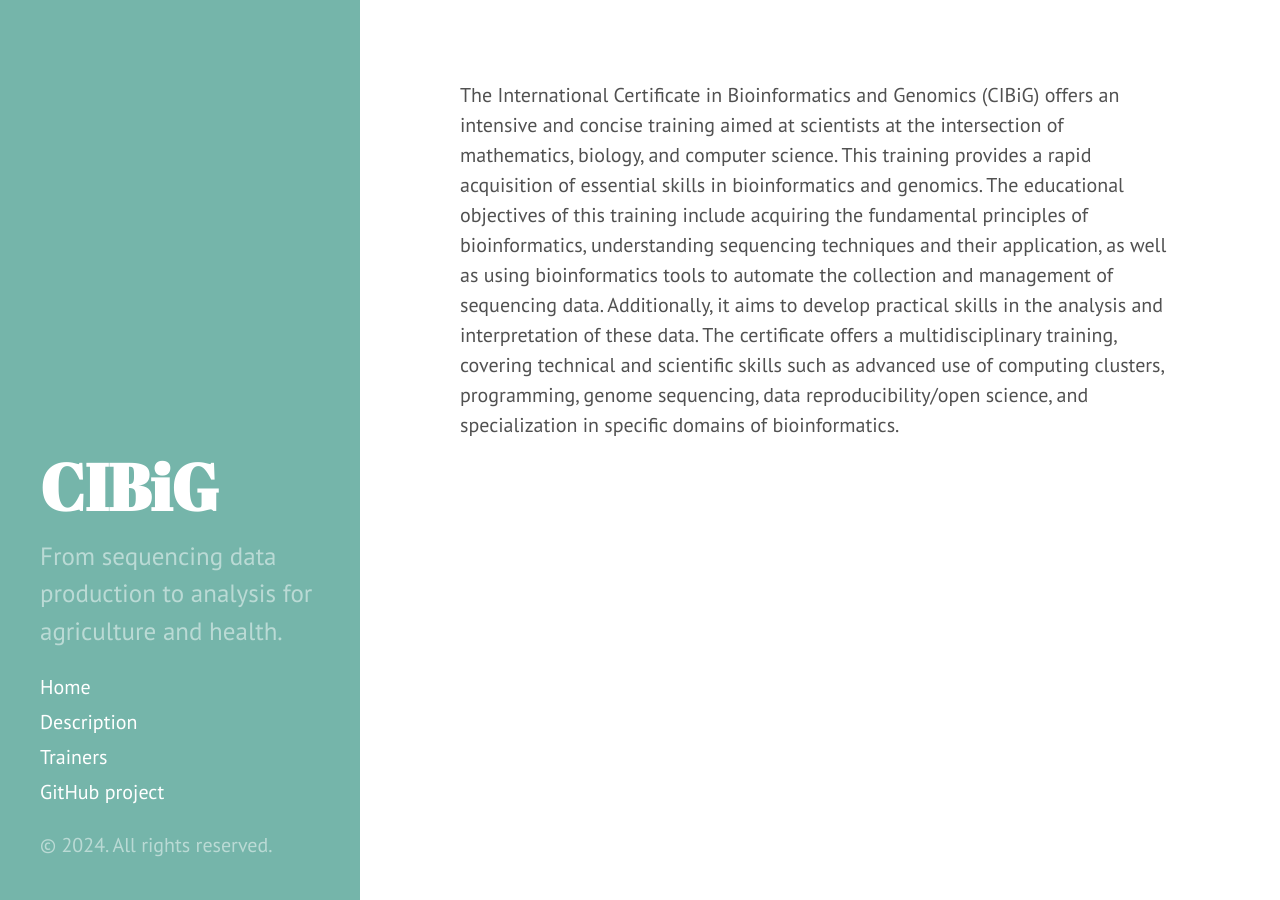
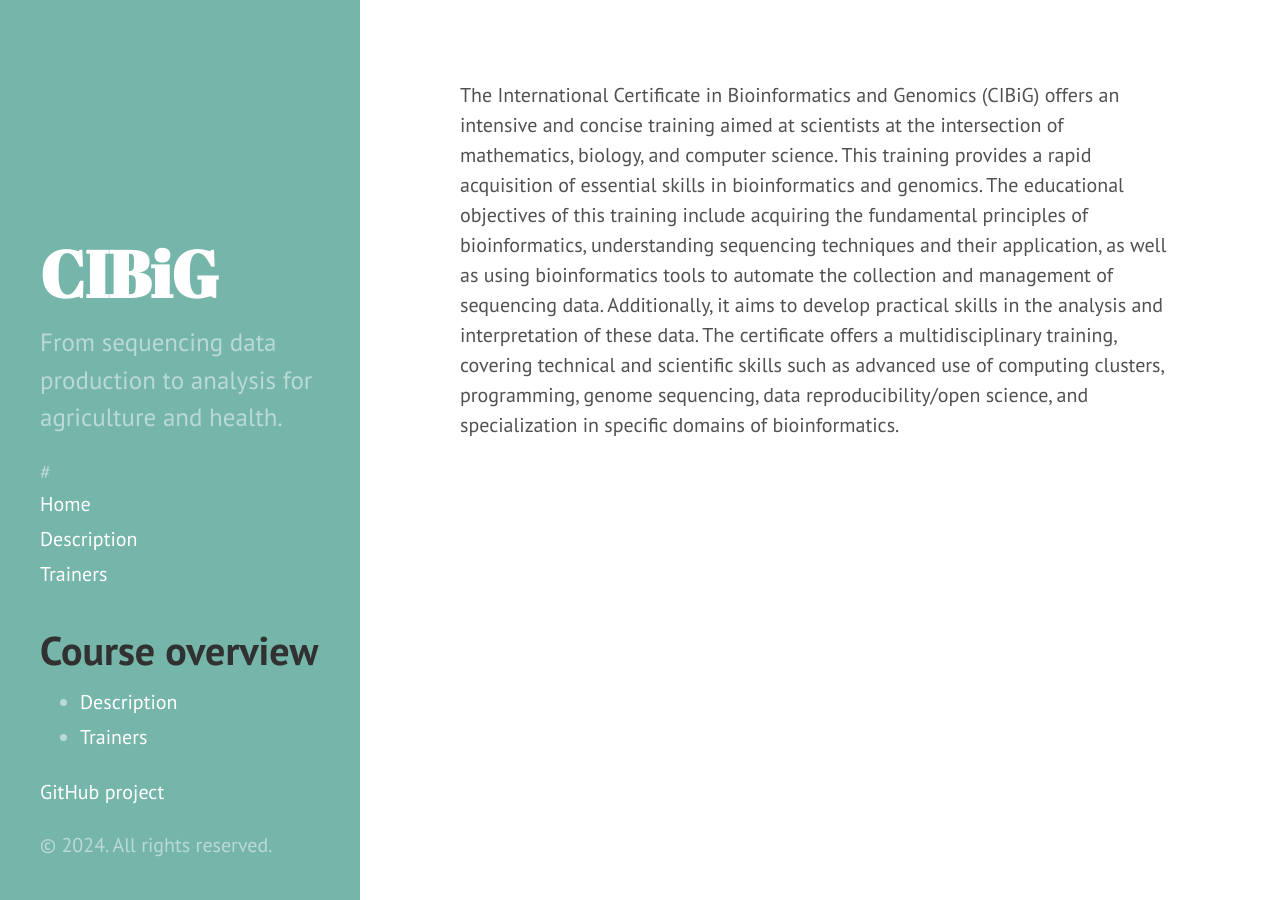
Before and after one commit to CIBiG-Course/CIBiG-course.github.io, a Jekyll site: the page built from docs/index.html, in a window 1280 px wide. Built offline with Jekyll 4.4.1, drawn with Linux system fonts in a browser that asks for light colours.

```diff
--- /dev/null
+++ b/docs/_data/navigation.yaml
@@ -0,0 +1,6 @@
+- title: Course overview
+  pages:
+  - title: Description
+    url: /intro/description/
+  - title: Trainers
+    url: /intro/trainers/
--- a/docs/_includes/sidebar.html
+++ b/docs/_includes/sidebar.html
@@ -2,7 +2,7 @@
   <div class="container sidebar-sticky">
     <div class="sidebar-about">
       <h1>
-        <a href="{{ site.baseurl }}">
+        <a href="{{ site.url }} target=_blank">
           {{ site.title }}
         </a>
       </h1>
@@ -10,7 +10,7 @@
     </div>
 
     <nav class="sidebar-nav">
-      <a class="sidebar-nav-item{% if page.url == site.baseurl %} active{% endif %}" href="{{ site.baseurl }}">Home</a>
+     # <a class="sidebar-nav-item{% if page.url == site.baseurl %} active{% endif %}" href="{{ site.baseurl }}">Home</a>
 
       {% comment %}
         The code below dynamically generates a sidebar nav of pages with
@@ -26,6 +26,21 @@
         {% endif %}
       {% endfor %}
 
+        {% for section in site.data.navigation %}
+    <h1>{{ section.title }}</h1>
+    <ul>
+      {% for link in section.pages %}
+        <li>
+          <a class="sidebar-nav-item{% if page.url == link.url %} active{% endif %}"
+            href="{{ site.baseurl }}{{ link.url }}">
+            {{ link.title }}
+          </a>
+        </li>
+      {% endfor %}
+    </ul>
+  {% endfor %}
+
+
       <a class="sidebar-nav-item" href="{{ site.github.repo }}">GitHub project</a>
     </nav>
 
```
